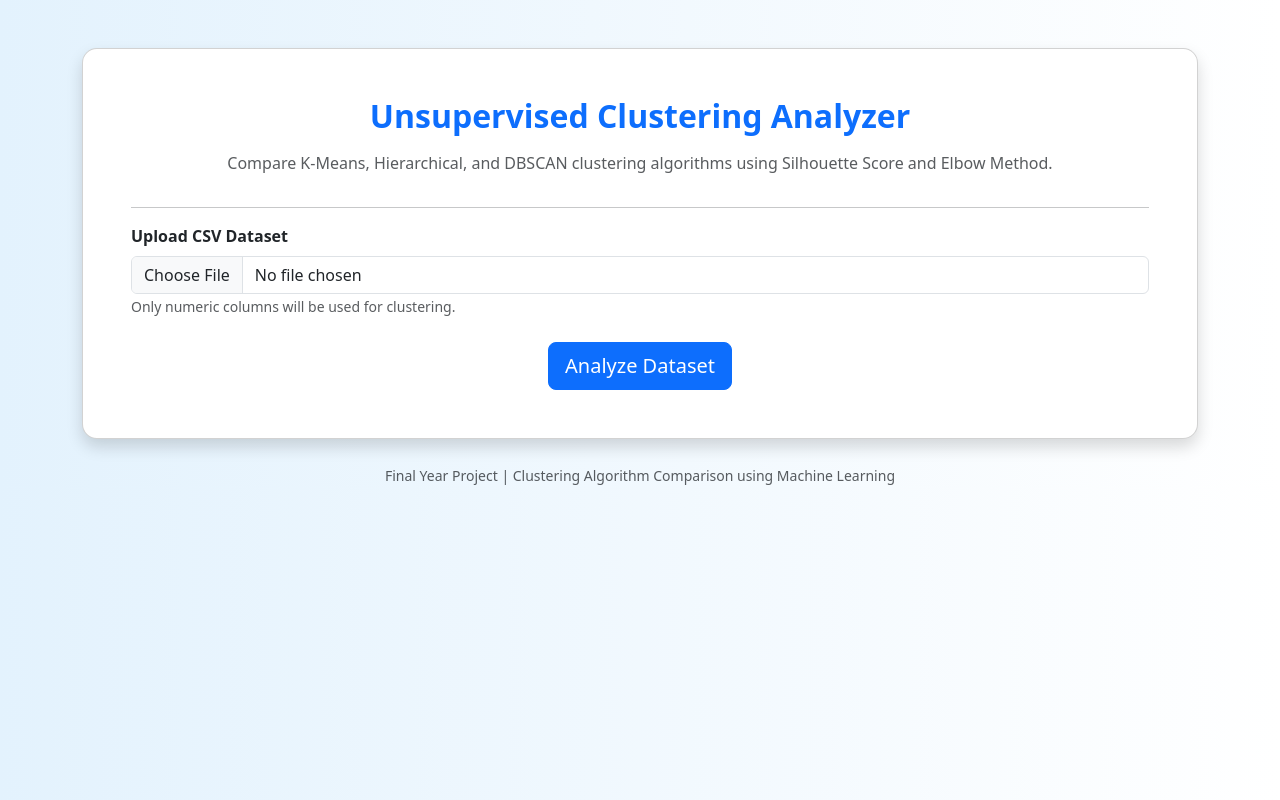
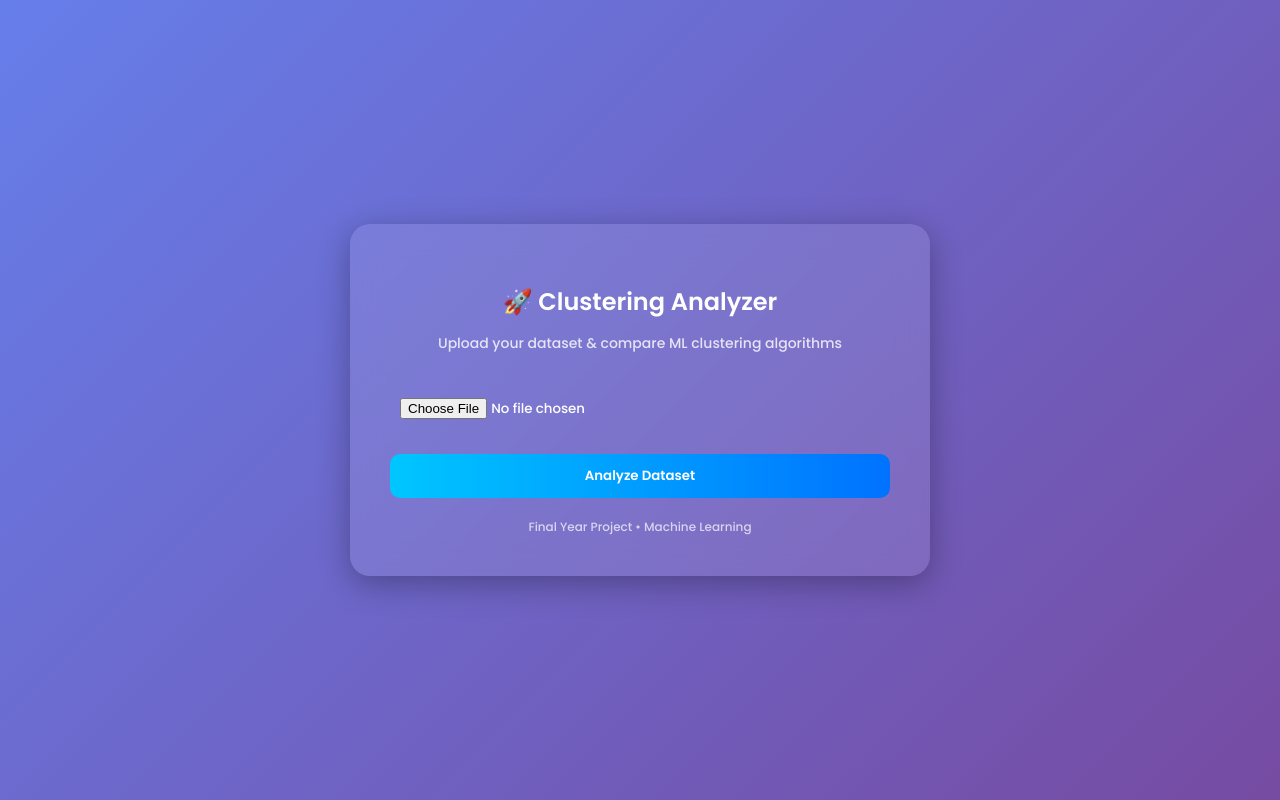
Before and after one commit to kushal1004/CLUSTERING_WEB_APP, a Flask app: page / in a window 1280 px wide. Run offline with Flask 3, Linux system fonts and the light colour scheme.

Commit message:
feat: design change

```diff
--- a/templates/index.html
+++ b/templates/index.html
@@ -1,63 +1,98 @@
 <!DOCTYPE html>
-<html>
+<html lang="en">
 <head>
     <title>Clustering Analyzer</title>
     <meta name="viewport" content="width=device-width, initial-scale=1">
 
-    <link href="https://cdn.jsdelivr.net/npm/bootstrap@5.3.2/dist/css/bootstrap.min.css" rel="stylesheet">
+    <!-- Google Font -->
+    <link href="https://fonts.googleapis.com/css2?family=Poppins:wght@300;500;600&display=swap" rel="stylesheet">
 
     <style>
+        * {
+            font-family: 'Poppins', sans-serif;
+        }
+
         body {
-            background: linear-gradient(to right, #e3f2fd, #ffffff);
+            margin: 0;
+            height: 100vh;
+            background: linear-gradient(135deg, #667eea, #764ba2);
+            display: flex;
+            align-items: center;
+            justify-content: center;
         }
+
         .card {
-            border-radius: 15px;
+            backdrop-filter: blur(15px);
+            background: rgba(255, 255, 255, 0.1);
+            border-radius: 20px;
+            padding: 40px;
+            width: 90%;
+            max-width: 500px;
+            color: white;
+            box-shadow: 0 8px 32px rgba(0,0,0,0.3);
         }
-        .title {
+
+        h2 {
+            text-align: center;
+            margin-bottom: 10px;
+        }
+
+        p {
+            text-align: center;
+            font-size: 14px;
+            opacity: 0.8;
+        }
+
+        input[type="file"] {
+            margin-top: 20px;
+            width: 100%;
+            padding: 10px;
+            border-radius: 10px;
+            border: none;
+        }
+
+        button {
+            margin-top: 25px;
+            width: 100%;
+            padding: 12px;
+            border: none;
+            border-radius: 10px;
+            background: #00c6ff;
+            background: linear-gradient(to right, #00c6ff, #0072ff);
+            color: white;
             font-weight: 600;
-            color: #0d6efd;
+            cursor: pointer;
+            transition: 0.3s;
+        }
+
+        button:hover {
+            transform: scale(1.05);
+        }
+
+        .footer {
+            margin-top: 20px;
+            text-align: center;
+            font-size: 12px;
+            opacity: 0.7;
         }
     </style>
 </head>
 
 <body>
-<div class="container mt-5">
 
-    <div class="card shadow p-5">
-        <h2 class="text-center mb-3 title">Unsupervised Clustering Analyzer</h2>
+<div class="card">
+    <h2>🚀 Clustering Analyzer</h2>
+    <p>Upload your dataset & compare ML clustering algorithms</p>
 
-        <p class="text-center text-muted">
-            Compare K-Means, Hierarchical, and DBSCAN clustering algorithms
-            using Silhouette Score and Elbow Method.
-        </p>
+    <form action="/upload" method="post" enctype="multipart/form-data">
+        <input type="file" name="dataset" accept=".csv" required>
+        <button type="submit">Analyze Dataset</button>
+    </form>
 
-        <hr>
+    <div class="footer">
+        Final Year Project • Machine Learning
+    </div>
+</div>
 
-        <form action="/upload" method="post" enctype="multipart/form-data">
-
-            <div class="mb-3">
-                <label class="form-label fw-bold">Upload CSV Dataset</label>
-                <input type="file" class="form-control" name="dataset" accept=".csv" required>
-                <small class="text-muted">
-                    Only numeric columns will be used for clustering.
-                </small>
-            </div>
-
-            <div class="text-center mt-4">
-                <button type="submit" class="btn btn-primary btn-lg">
-                    Analyze Dataset
-                </button>
-            </div>
-
-        </form>
-    </div>
-
-    <div class="text-center mt-4 text-muted">
-        <small>
-            Final Year Project | Clustering Algorithm Comparison using Machine Learning
-        </small>
-    </div>
-
-</div>
 </body>
 </html>
```
Also changed, not shown: templates/result.html (+125 -34 lines), static/plots/dbscan.png, static/plots/elbow.png, static/plots/hierarchical.png, static/plots/kmeans.png.
